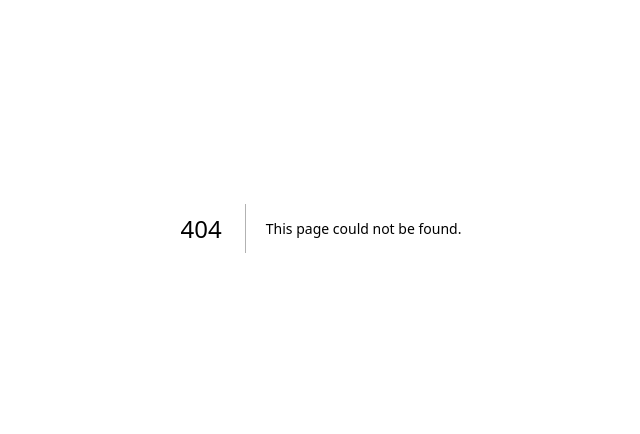
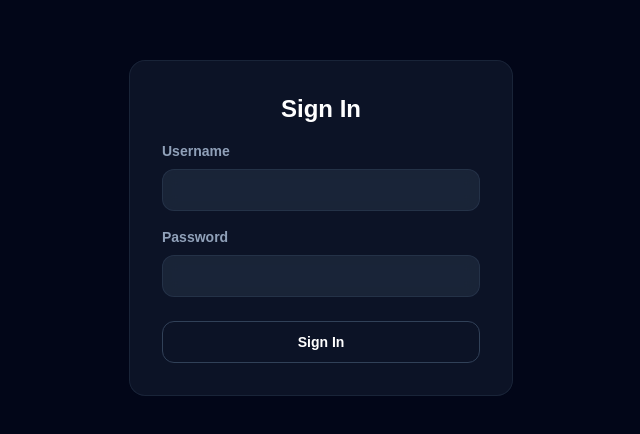
Before and after one commit to aiorbd-video/ratulstreamhub, a Next.js app: page /auth/signin in a window 1280 px wide. Before the commit this address had no page. Shown: the part 172-606 px from the top of the page, without its empty margins (319-959 px from the left). Built offline with nearby package versions, Linux system fonts and the light colour scheme.

Commit message:
feat: add next-auth and basic authentication

```diff
--- /dev/null
+++ b/app/api/auth/[...nextauth]/route.ts
@@ -0,0 +1,38 @@
+import NextAuth from 'next-auth'
+import type { NextAuthOptions } from 'next-auth'
+import CredentialsProvider from 'next-auth/providers/credentials'
+
+export const authOptions: NextAuthOptions = {
+  providers: [
+    CredentialsProvider({
+      name: 'Credentials',
+      credentials: {
+        username: { label: "Username", type: "text" },
+        password: { label: "Password", type: "password" }
+      },
+      async authorize(credentials, req) {
+        // Add your own authentication logic here
+        // For example, you can connect to a database to verify credentials
+        const user = { id: "1", name: 'J Smith', email: 'jsmith@example.com' }
+
+        if (user) {
+          // Any object returned will be saved in `user` property of the JWT
+          return user
+        } else {
+          // If you return null then an error will be displayed advising the user to check their details.
+          return null
+
+          // You can also Reject this callback with an Error thus the user will be sent to the error page with the error message as a query parameter
+        }
+      }
+    })
+  ],
+  secret: process.env.NEXTAUTH_SECRET,
+  pages: {
+    signIn: '/auth/signin',
+  }
+}
+
+const handler = NextAuth(authOptions)
+
+export { handler as GET, handler as POST }
--- /dev/null
+++ b/app/auth/signin/page.tsx
@@ -0,0 +1,66 @@
+'use client'
+
+import { useState } from 'react'
+import { signIn } from 'next-auth/react'
+
+export default function SignIn() {
+  const [username, setUsername] = useState('')
+  const [password, setPassword] = useState('')
+  const [error, setError] = useState('')
+
+  const handleSubmit = async (e: React.FormEvent) => {
+    e.preventDefault()
+    const result = await signIn('credentials', {
+      redirect: false,
+      username,
+      password,
+    })
+    if (result?.error) {
+      setError('Invalid username or password')
+    } else {
+      // Redirect to the home page or a protected route
+      window.location.href = '/'
+    }
+  }
+
+  return (
+    <div className="min-h-screen bg-slate-950 text-white flex items-center justify-center">
+      <div className="bg-slate-900/80 backdrop-blur-sm border border-slate-800/80 rounded-2xl p-8 max-w-sm w-full">
+        <h1 className="text-2xl font-bold text-center mb-4">Sign In</h1>
+        {error && <p className="text-red-500 text-center mb-4">{error}</p>}
+        <form onSubmit={handleSubmit}>
+          <div className="mb-4">
+            <label className="block mb-2 text-sm font-bold text-slate-400" htmlFor="username">
+              Username
+            </label>
+            <input
+              className="w-full px-4 py-2.5 rounded-xl bg-slate-800/80 border border-slate-700/50 text-white placeholder-slate-400 focus:outline-none focus:border-red-500 transition-all text-sm backdrop-blur-sm"
+              type="text"
+              id="username"
+              value={username}
+              onChange={(e) => setUsername(e.target.value)}
+            />
+          </div>
+          <div className="mb-6">
+            <label className="block mb-2 text-sm font-bold text-slate-400" htmlFor="password">
+              Password
+            </label>
+            <input
+              className="w-full px-4 py-2.5 rounded-xl bg-slate-800/80 border border-slate-700/50 text-white placeholder-slate-400 focus:outline-none focus:border-red-500 transition-all text-sm backdrop-blur-sm"
+              type="password"
+              id="password"
+              value={password}
+              onChange={(e) => setPassword(e.target.value)}
+            />
+          </div>
+          <button
+            className="w-full text-center bg-slate-850 hover:bg-gradient-to-r hover:from-red-600 hover:to-orange-600 text-white text-sm font-bold py-2.5 px-4 rounded-xl transition-all duration-300 border border-slate-700 group-hover:border-transparent"
+            type="submit"
+          >
+            Sign In
+          </button>
+        </form>
+      </div>
+    </div>
+  )
+}
```
Also changed, not shown: package.json (+11 -7 lines), 1 other file (tests, documents, lock files or other folders).
